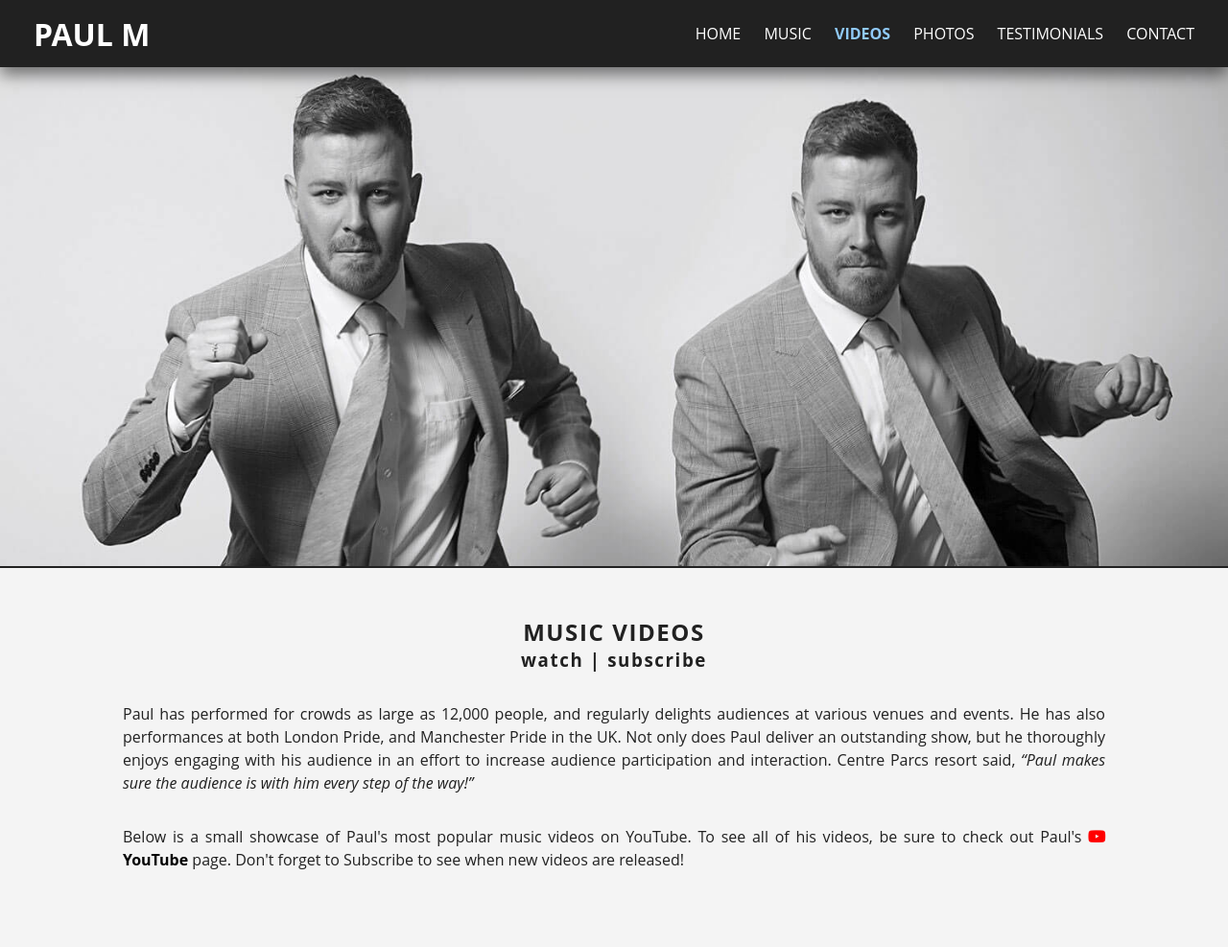
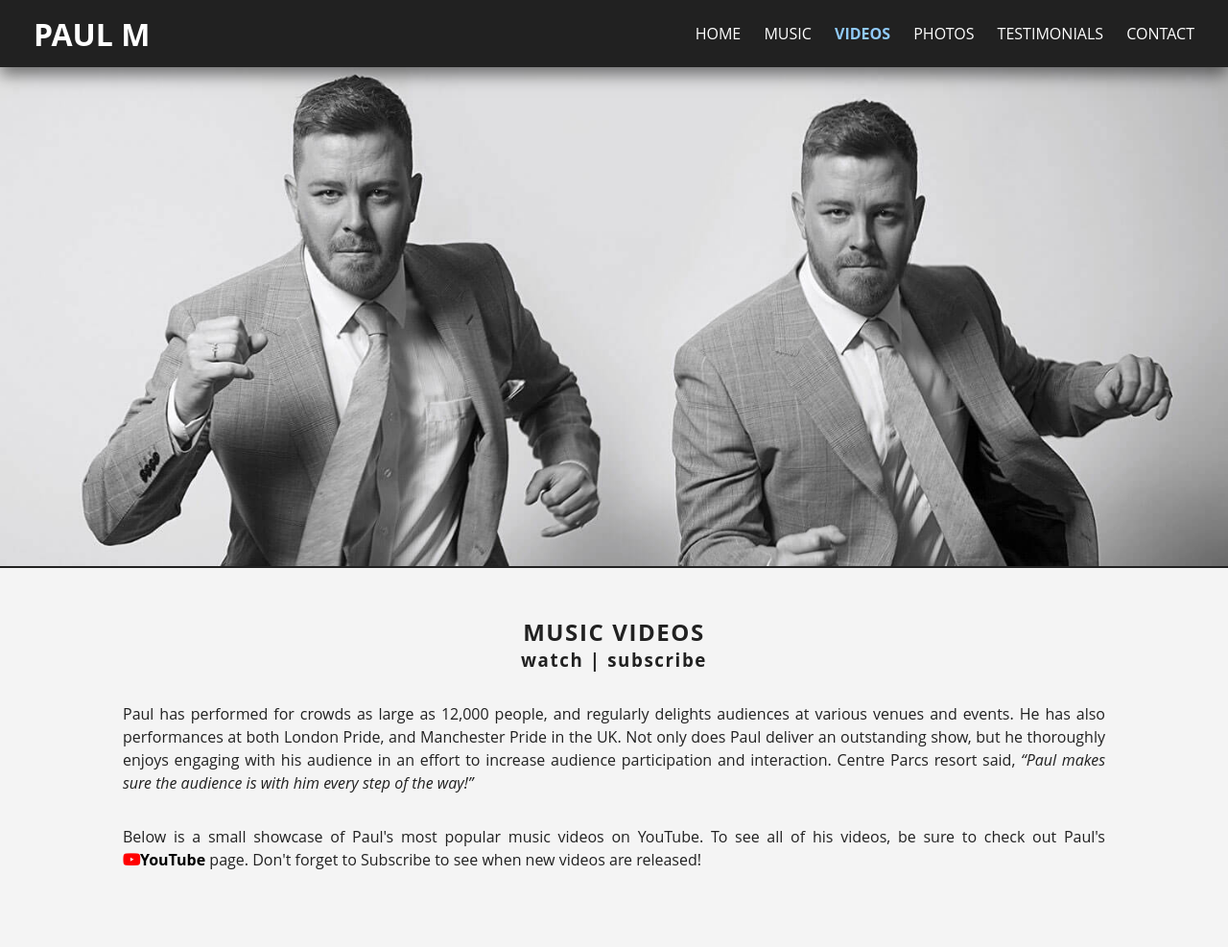
Before and after one commit to TravelTimN/ci-milestone01-ucfd, a plain HTML site: page videos.html in a window 1280 px wide. Shown: the top 987 px of the page at 96% size. Drawn offline with Linux system fonts and the light colour scheme; grey boxes are pictures that could not be loaded.

Commit message:
added online viewable mockup.png files (+nowrap span on videos.html)

```diff
--- a/assets/css/style.css
+++ b/assets/css/style.css
@@ -63,6 +63,9 @@ body {
 }
 .text-lower {
     text-transform: lowercase;
+}
+.span-nowrap {
+    white-space: nowrap;
 }
 
 /*-------------------- NAVBAR-CONTAINER (MOBILE-FIRST) --------------------*/
--- a/videos.html
+++ b/videos.html
@@ -80,8 +80,11 @@
                 </p>
                 <p>Below is a small showcase of Paul's most popular music videos on YouTube. To see all of his videos, be sure
                     to check out Paul's
-                    <a href="https://www.youtube.com/user/paulmiddletonmusic" target="_blank" title="Paul Middleton | YouTube" class="youtube-link">
-                        <i class="fab fa-youtube youtube" aria-hidden="true"></i>YouTube</a> page. Don't forget to Subscribe to see when new videos are released!</p>
+                    <span class="span-nowrap">
+                        <a href="https://www.youtube.com/user/paulmiddletonmusic" target="_blank" title="Paul Middleton | YouTube"
+                            class="youtube-link">
+                            <i class="fab fa-youtube youtube" aria-hidden="true"></i>YouTube</a>
+                    </span> page. Don't forget to Subscribe to see when new videos are released!</p>
             </section>
         </section>
 
```
Also changed, not shown: wireframes-mockups/mockup1-index.png (added), wireframes-mockups/mockup2-music.png (added), wireframes-mockups/mockup3-videos.png (added), wireframes-mockups/mockup4-photos.png (added), wireframes-mockups/mockup5-testimonials.png (added), wireframes-mockups/mockup6-contact.png (added), 2 other files.
